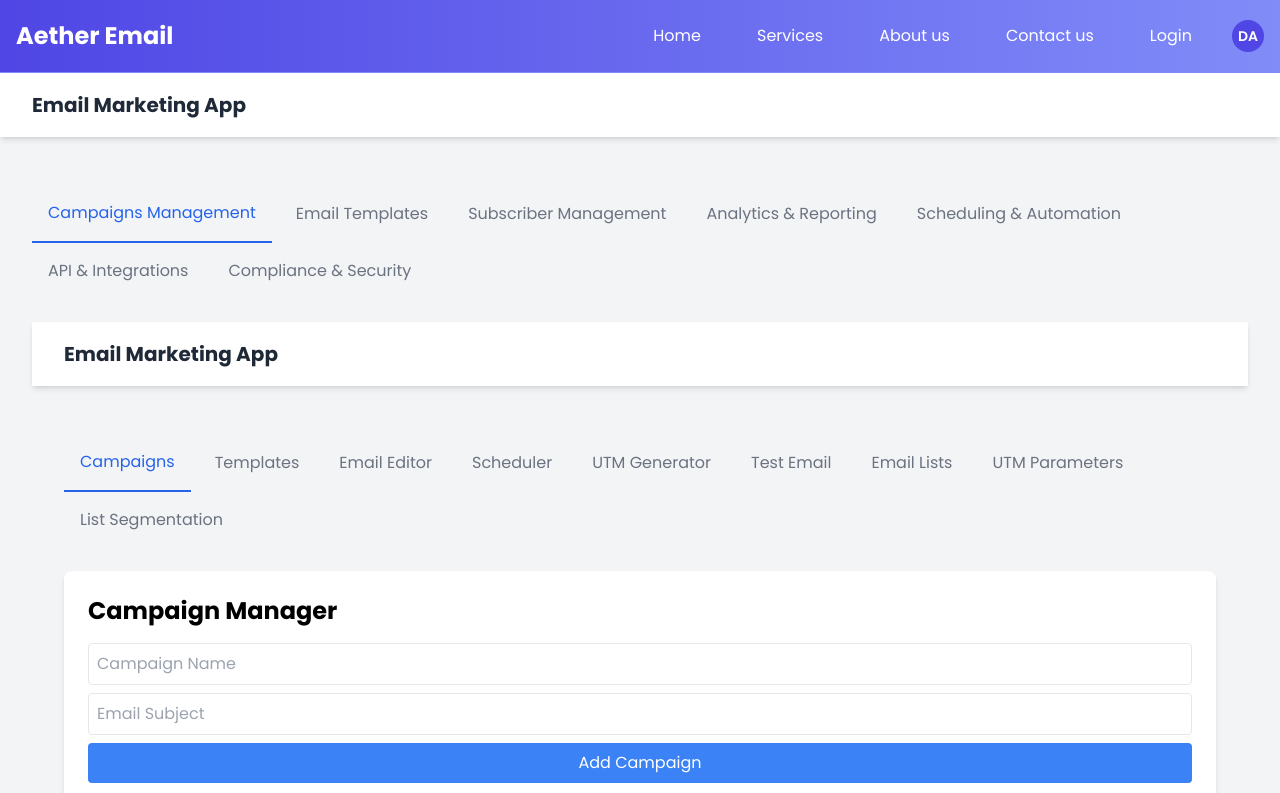
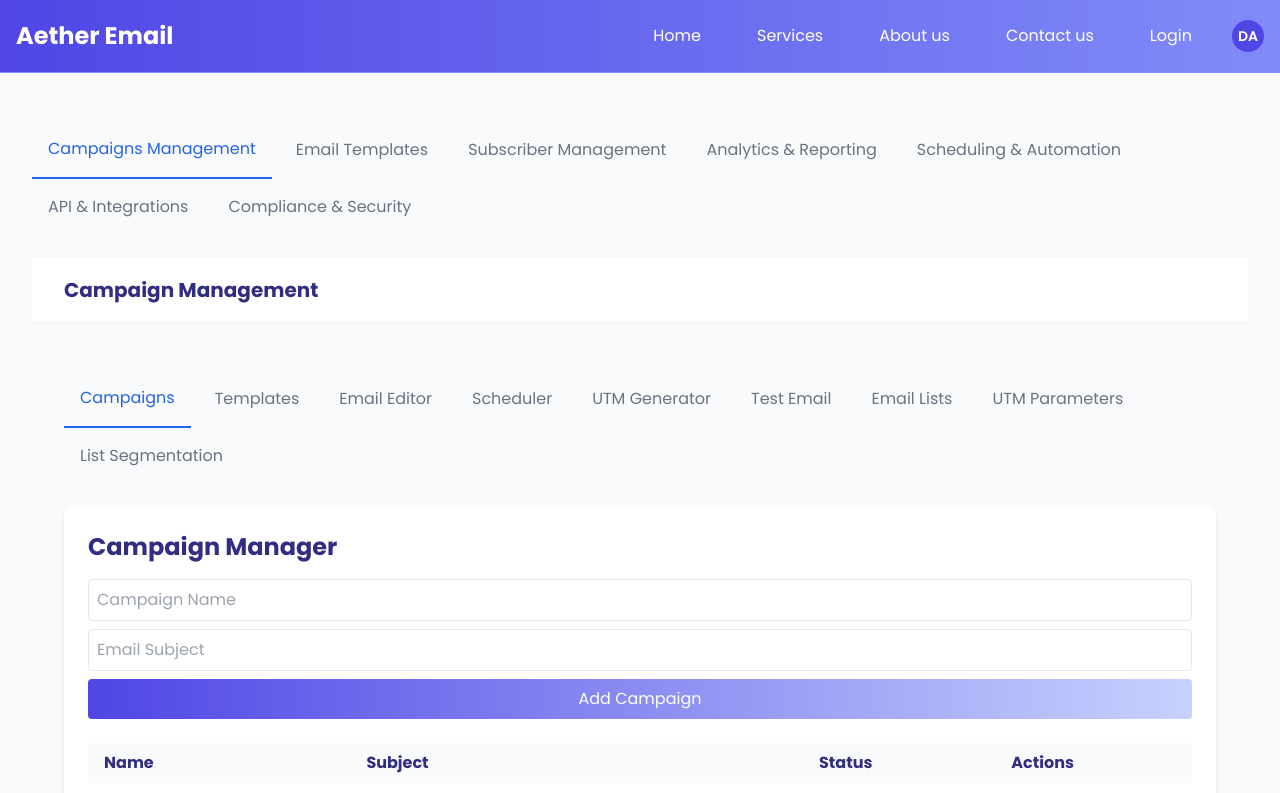
Before and after one commit to mddanish867/email-marketing-app, a React (Vite) app: page /dashboard in a window 1280 px wide. Shown: the top 793 px of the page. Built offline with nearby package versions, Linux system fonts and the light colour scheme.

Commit message:
modified the campaign manager and and management

```diff
--- a/src/CampaignManagement/CampaignManagement.jsx
+++ b/src/CampaignManagement/CampaignManagement.jsx
@@ -26,14 +26,14 @@ export default function Dashboard() {
   ];
 
   return (
-    <div className="min-h-screen bg-gray-100">
-      <nav className="bg-white shadow-md">
+    <div className="min-h-screen bg-gray-50">
+      <nav className="bg-white shadow-sm">
         <div className="max-w-7xl mx-auto px-4 sm:px-6 lg:px-8">
           <div className="flex justify-between h-16">
             <div className="flex">
               <div className="flex-shrink-0 flex items-center">
-                <h1 className="text-xl font-bold text-gray-800">
-                  Email Marketing App
+                <h1 className="text-xl font-bold text-indigo-900">
+                  Campaign Management
                 </h1>
               </div>
             </div>
@@ -41,7 +41,7 @@ export default function Dashboard() {
         </div>
       </nav>
 
-      <div className="max-w-7xl mx-auto py-6 sm:px-6 lg:px-8">
+      <div className="max-w-7xl py-6 sm:px-6 lg:px-8">
         <div className="px-4 py-6 sm:px-0">
           <div className="flex flex-wrap -mb-px">
             {tabs.map((tab) => (
--- a/src/CampaignManagement/CampaignManager.jsx
+++ b/src/CampaignManagement/CampaignManager.jsx
@@ -18,7 +18,7 @@ export default function CampaignManager() {
 
   return (
     <div className="bg-white shadow-md rounded-lg p-6">
-      <h2 className="text-2xl font-bold mb-4">Campaign Manager</h2>
+      <h2 className="text-2xl font-bold mb-4 text-indigo-900">Campaign Manager</h2>
       <div className="mb-6">
         <input
           type="text"
@@ -35,7 +35,7 @@ export default function CampaignManager() {
           onChange={(e) => setNewCampaign({ ...newCampaign, subject: e.target.value })}
         />
         <button
-          className="w-full bg-blue-500 text-white p-2 rounded hover:bg-blue-600"
+          className="w-full bg-gradient-to-r from-indigo-600 to-indigo-200 text-white p-2 rounded"
           onClick={addCampaign}
         >
           Add Campaign
@@ -44,7 +44,7 @@ export default function CampaignManager() {
       <div className="overflow-x-auto">
         <table className="min-w-full">
           <thead>
-            <tr className="bg-gray-100">
+            <tr className="bg-gray-50 text-indigo-900">
               <th className="px-4 py-2 text-left">Name</th>
               <th className="px-4 py-2 text-left">Subject</th>
               <th className="px-4 py-2 text-left">Status</th>
@@ -58,7 +58,7 @@ export default function CampaignManager() {
                 <td className="px-4 py-2">{campaign.subject}</td>
                 <td className="px-4 py-2">{campaign.status}</td>
                 <td className="px-4 py-2">
-                  <button className="text-blue-500 hover:text-blue-700 mr-2">Edit</button>
+                  <button className="text-indigo-500 hover:text-indigo-700 mr-2">Edit</button>
                   <button className="text-red-500 hover:text-red-700">Delete</button>
                 </td>
               </tr>
--- a/src/Dashboard/Dashboard.jsx
+++ b/src/Dashboard/Dashboard.jsx
@@ -21,21 +21,7 @@ export default function Dashboard() {
   ];
 
   return (
-    <div className="min-h-screen bg-gray-100">
-      <nav className="bg-white shadow-md">
-        <div className="max-w-7xl mx-auto px-4 sm:px-6 lg:px-8">
-          <div className="flex justify-between h-16">
-            <div className="flex">
-              <div className="flex-shrink-0 flex items-center">
-                <h1 className="text-xl font-bold text-gray-800">
-                  Email Marketing App
-                </h1>
-              </div>
-            </div>
-          </div>
-        </div>
-      </nav>
-
+    <div className="min-h-screen bg-gray-50">
       <div className="max-w-7xl mx-auto py-6 sm:px-6 lg:px-8">
         <div className="px-4 py-6 sm:px-0">
           <div className="flex flex-wrap -mb-px">
```
